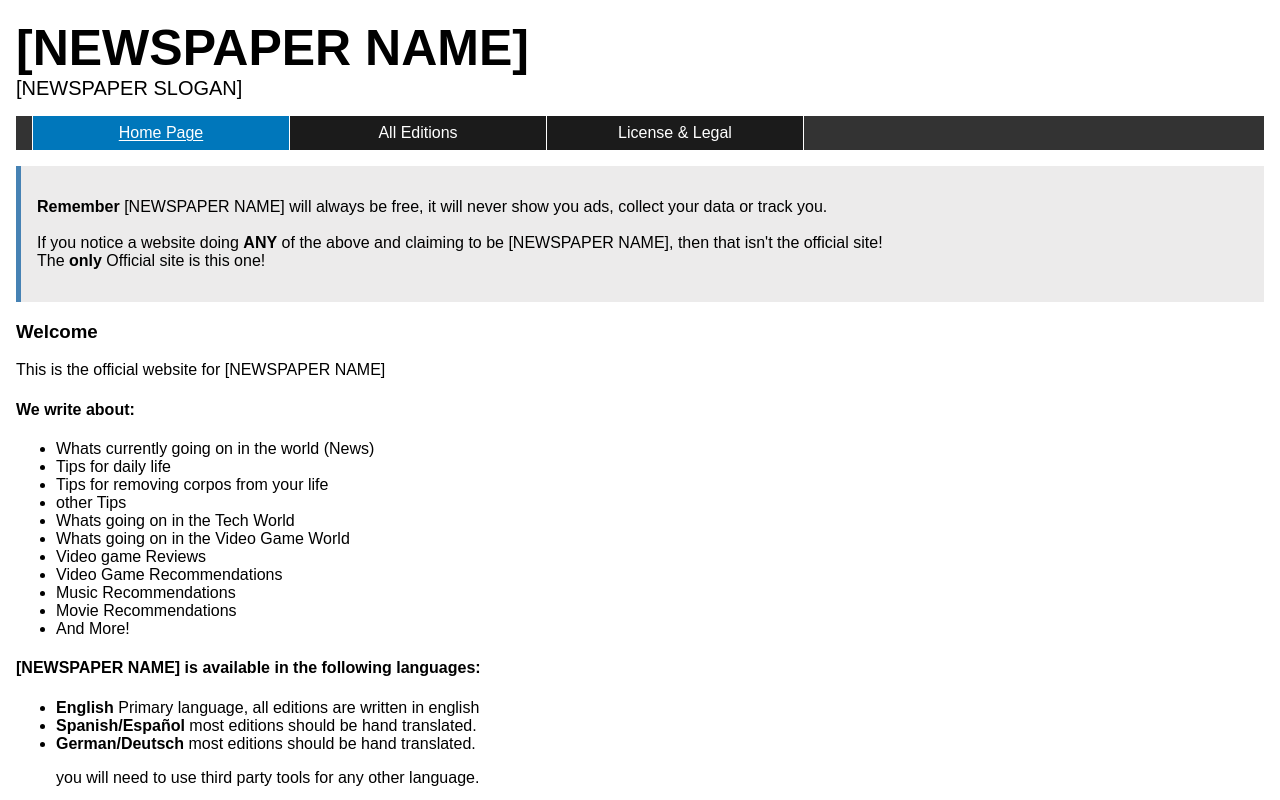
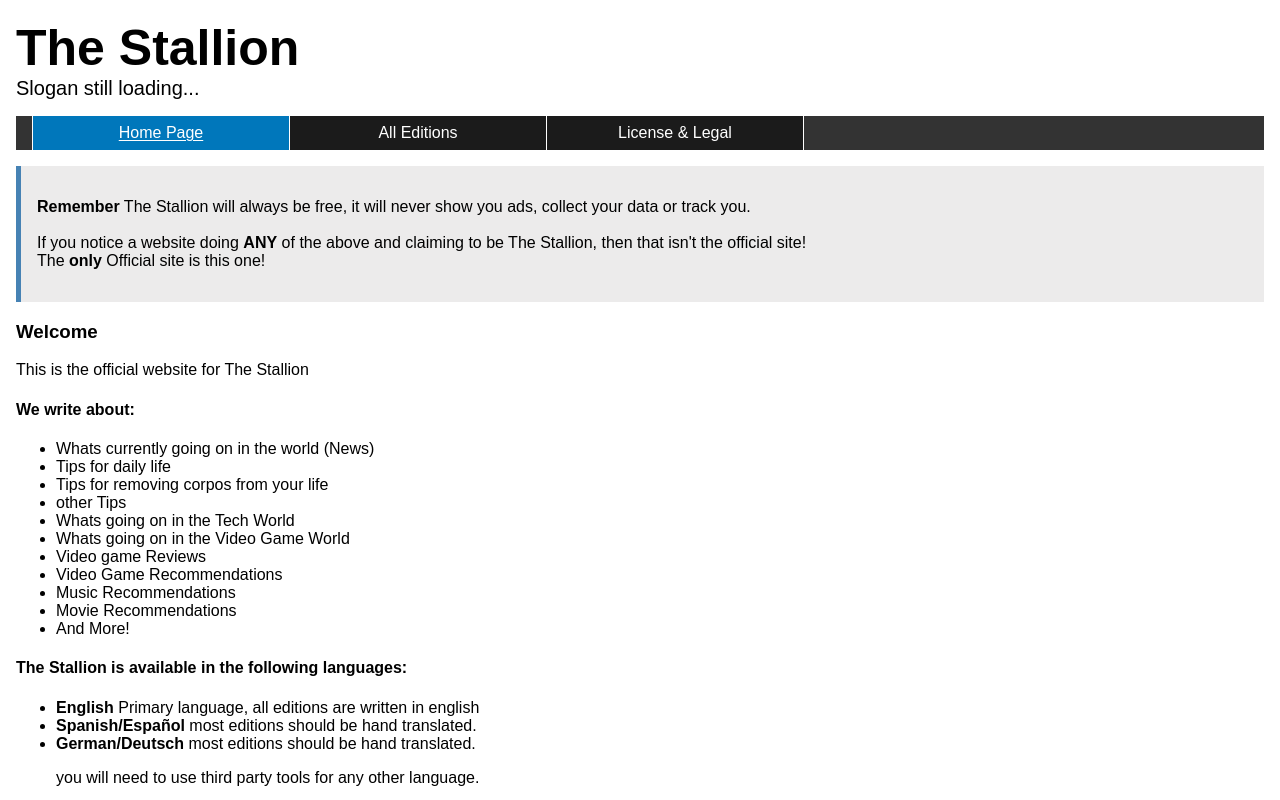
Before and after one commit to MorrisWasTaken/The-Stallion, a plain HTML site: page index.html in a window 1280 px wide. Shown: the top 800 px of the page. Drawn offline with Linux system fonts and the light colour scheme; a web font is replaced by a local one.

Commit message:
Update header and meta information to reflect the newspaper name "The Stallion" and placeholder slogan

```diff
--- a/index.html
+++ b/index.html
@@ -12,8 +12,8 @@ no but seriously do whatever the fuck you want, this is cc0 so if you feel like
         <!-- name, description, icon and any other meta of the website-->
         <meta charset="utf-8"/>
         <meta name="viewport" content="width=device-width" />
-        <meta name="description" content="the uncensored truth." /> <!-- for the love of god come up with a better slogan please! -->
-        <title>the Stallion</title>
+        <meta name="description" content="Slogan still loading..." /> <!-- for the love of god come up with a better slogan please! -->
+        <title>The Stallion</title>
 
         <link href="styles/style.css" rel="stylesheet">
         <link rel="preconnect" href="https://fonts.googleapis.com">
@@ -27,8 +27,8 @@ no but seriously do whatever the fuck you want, this is cc0 so if you feel like
     <body class="site-body">
         <header class="site-header">
             <!-- the header of course -->
-            <h1>[NEWSPAPER NAME]</h1>
-            <p>[NEWSPAPER SLOGAN]</p> <!-- put the slogan here once you made it better -->
+            <h1>The Stallion</h1>
+            <p>Slogan still loading...</p>
         </header>
 
         <nav class="site-nav">
@@ -41,12 +41,12 @@ no but seriously do whatever the fuck you want, this is cc0 so if you feel like
 
         <main>
             <blockquote class="quote"><p>
-                <strong>Remember</strong> [NEWSPAPER NAME] will always be free, it will never show you ads, collect your data or track you. <br> <br>
-                If you notice a website doing <strong>ANY</strong> of the above and claiming to be [NEWSPAPER NAME], then that isn't the official site! <br>
+                <strong>Remember</strong> The Stallion will always be free, it will never show you ads, collect your data or track you. <br> <br>
+                If you notice a website doing <strong>ANY</strong> of the above and claiming to be The Stallion, then that isn't the official site! <br>
                 The <strong>only</strong> Official site is this one!
             </p></blockquote>
             <h3>Welcome</h3>
-            <p>This is the official website for [NEWSPAPER NAME] </p>
+            <p>This is the official website for The Stallion </p>
             <h4>We write about:</h4>
             <ul>
                 <li>Whats currently going on in the world (News)</li>
@@ -61,7 +61,7 @@ no but seriously do whatever the fuck you want, this is cc0 so if you feel like
                 <li>Movie Recommendations</li>
                 <li>And More!</li>
             </ul>
-            <h4>[NEWSPAPER NAME] is available in the following languages:</h4>
+            <h4>The Stallion is available in the following languages:</h4>
             <ul>
                 <li><strong>English</strong> Primary language, all editions are written in english</li>
                 <li><strong>Spanish/Español</strong> most editions should be hand translated.</li>
```
Also changed, not shown: html/editions.html (+2 -2 lines), html/license.html (+2 -2 lines).
